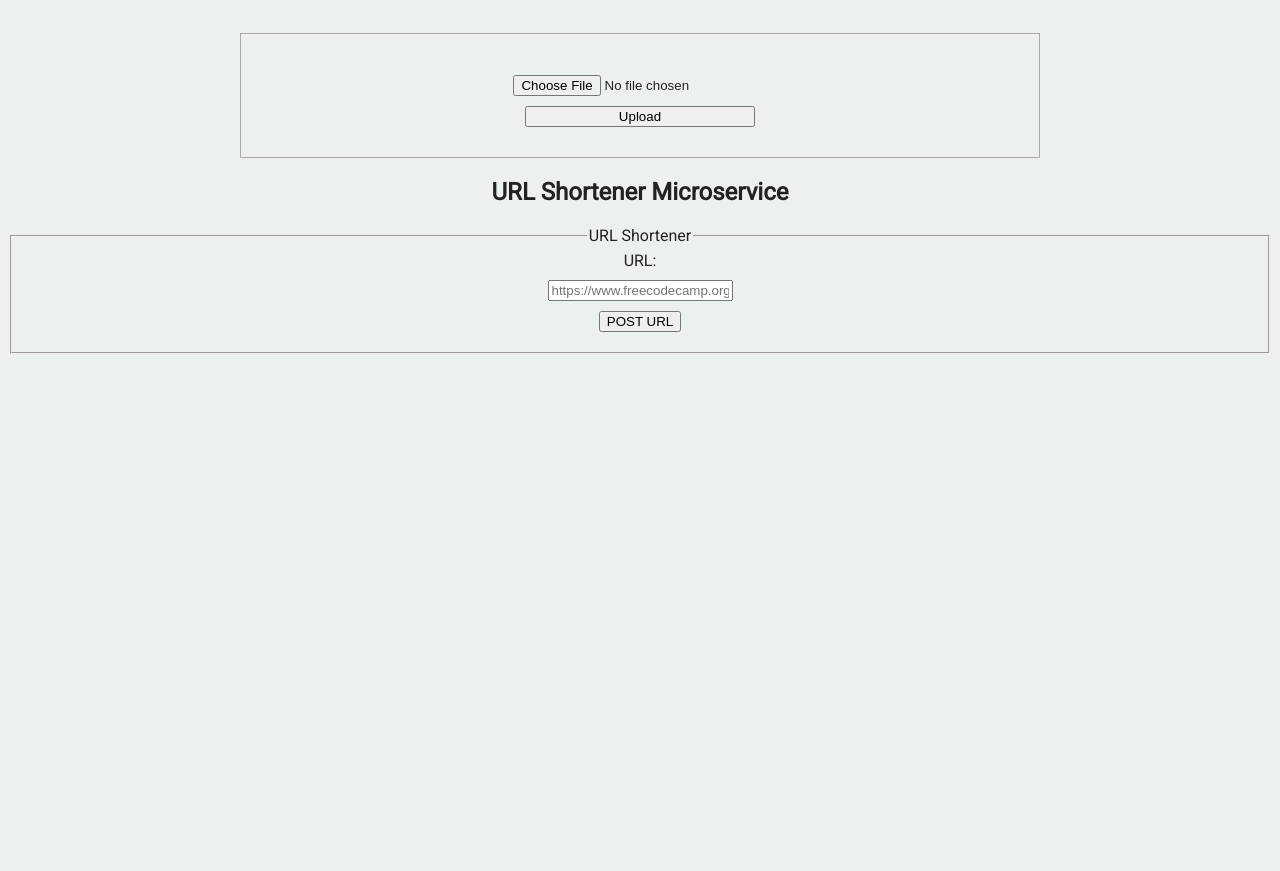
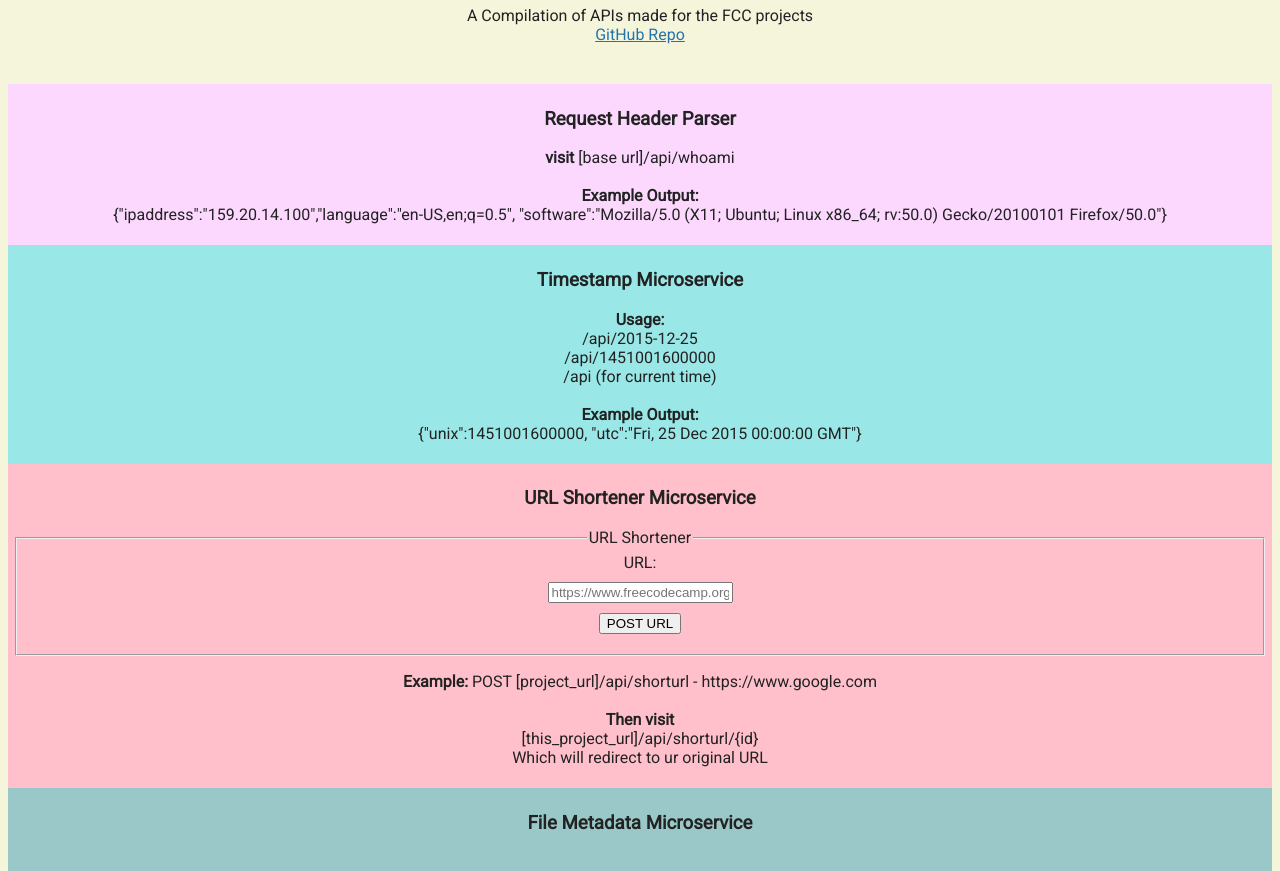
Before and after one commit to shell-raiser/FCC-Microservices, a website: page views/index.html in a window 1280 px wide. Shown: the part 75-946 px from the top of the page. Before the commit the page ends 800 px from the top, so only its background shows below. Drawn offline with Linux system fonts and the light colour scheme.

Commit message:
add all sections and styles

```diff
--- a/views/index.html
+++ b/views/index.html
@@ -4,39 +4,90 @@
 
 <head>
   <title>FCC Microservices</title>
+  <meta name="viewport" content="width=device-width, initial-scale=1">
   <link rel="shortcut icon" href="https://cdn.freecodecamp.org/universal/favicons/favicon-32x32.png"
     type="image/x-icon" />
   <link href="https://fonts.googleapis.com/css?family=Roboto" rel="stylesheet" type="text/css">
   <link href="/public/style.css" rel="stylesheet" type="text/css">
 </head>
 
-<body>
+<body style="background-color:beige ;">
+  <h1>
+    FCC Microservices
+  </h1>
+  <p>A Compilation of APIs made for the FCC projects
+    <br>
+    <a href="https://github.com/shell-raiser/FCC-Microservices"> GitHub Repo</a>
+
+  </p>
+
+  <p>
+
+  </p>
   <div class="container">
+    <section style="background-color: rgb(252, 216, 255); padding: 5px;">
+      <h3>Request Header Parser</h3>
+      <p>
+        <b> visit </b>[base url]/api/whoami
+        <br><br>
+        <b> Example Output:</b>
+        <br>
+        {"ipaddress":"159.20.14.100","language":"en-US,en;q=0.5",
+        "software":"Mozilla/5.0 (X11; Ubuntu; Linux x86_64; rv:50.0) Gecko/20100101 Firefox/50.0"}
+      </p>
+    </section>
+    <section style="background-color:rgb(154, 231, 231); padding: 5px;">
+      <h3>Timestamp Microservice </h3>
+      <p>
+        <b>Usage:</b> <br>
+        /api/2015-12-25<br>
+        /api/1451001600000<br>
+        /api (for current time)<br>
+        <br>
+        <b>Example Output:</b> <br>
+        {"unix":1451001600000, "utc":"Fri, 25 Dec 2015 00:00:00 GMT"}
+      </p>
 
-    <section>
-      <h2>API Project: File Metadata Microservice</h2>
+    </section>
+    <section style="background-color: pink; padding: 5px;">
+      <h3>URL Shortener Microservice</h3>
+
+      <form action="api/shorturl" method="POST">
+        <fieldset>
+          <legend>URL Shortener</legend>
+          <label for="url_input">URL:</label>
+          <input id="url_input" type="text" name="url" placeholder="https://www.freecodecamp.org/" />
+          <input type="submit" value="POST URL" />
+        </fieldset>
+      </form>
+      <p>
+        <b> Example:</b> POST [project_url]/api/shorturl - https://www.google.com
+        <br>
+        <br> <b> Then visit</b>
+        <br> [this_project_url]/api/shorturl/{id}
+        <br> Which will redirect to ur original URL
+
+      </p>
+    </section>
+    <section style="background-color:rgb(154, 200, 201); padding: 5px;">
+      <h3>File Metadata Microservice</h3>
 
       <div class="view">
-        <h4 id="output"></h4>
+        <h1 class="title" id="output"></h1>
         <form enctype="multipart/form-data" method="POST" action="/api/fileanalyse">
           <input id="inputfield" type="file" name="upfile">
           <input id="button" type="submit" value="Upload">
         </form>
+
       </div>
+      <p>
+        When the file is posted to /api/fileanalyse <br>
+        A JSON Object is returned containing the Name, Type & Size of the file
+      </p>
+    </section>
+
   </div>
-  </section>
-  <section>
-    <h1>URL Shortener Microservice</h1>
 
-    <form action="api/shorturl" method="POST">
-      <fieldset>
-        <legend>URL Shortener</legend>
-        <label for="url_input">URL:</label>
-        <input id="url_input" type="text" name="url" placeholder="https://www.freecodecamp.org/" />
-        <input type="submit" value="POST URL" />
-      </fieldset>
-    </form>
-  </section>
 </body>
 
 </html>
```
